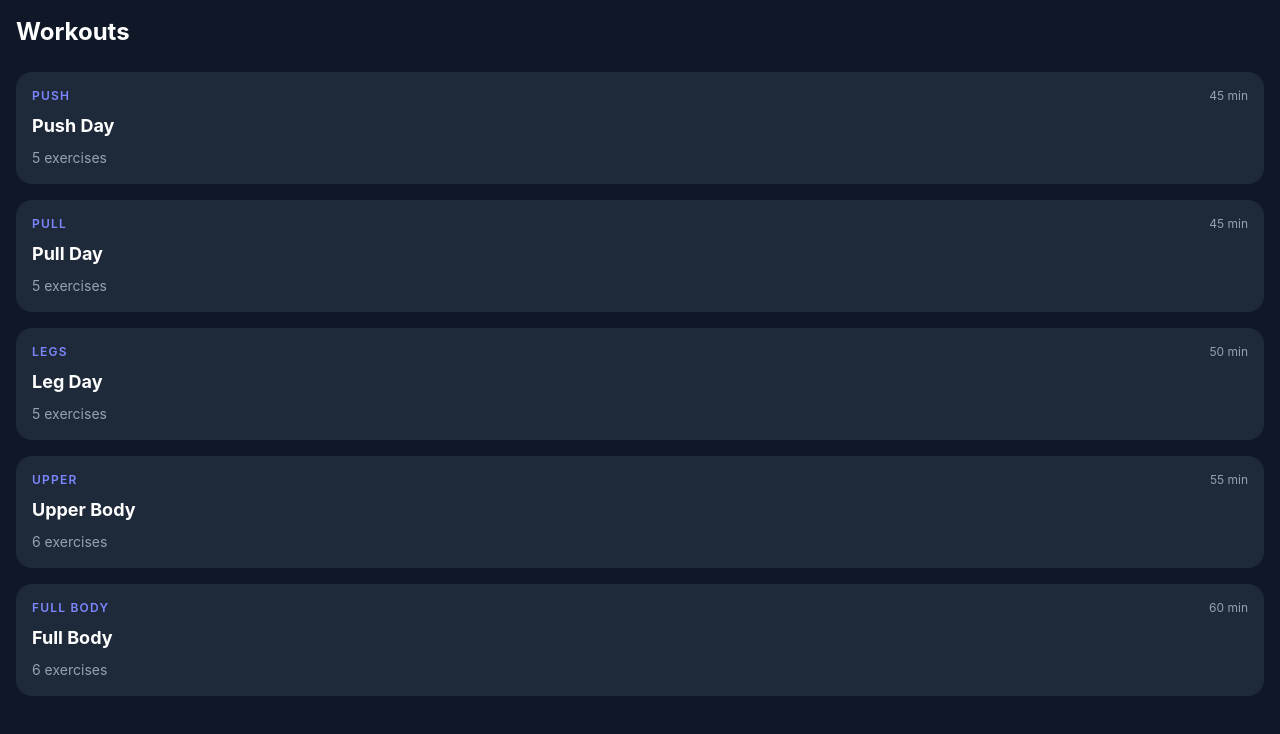
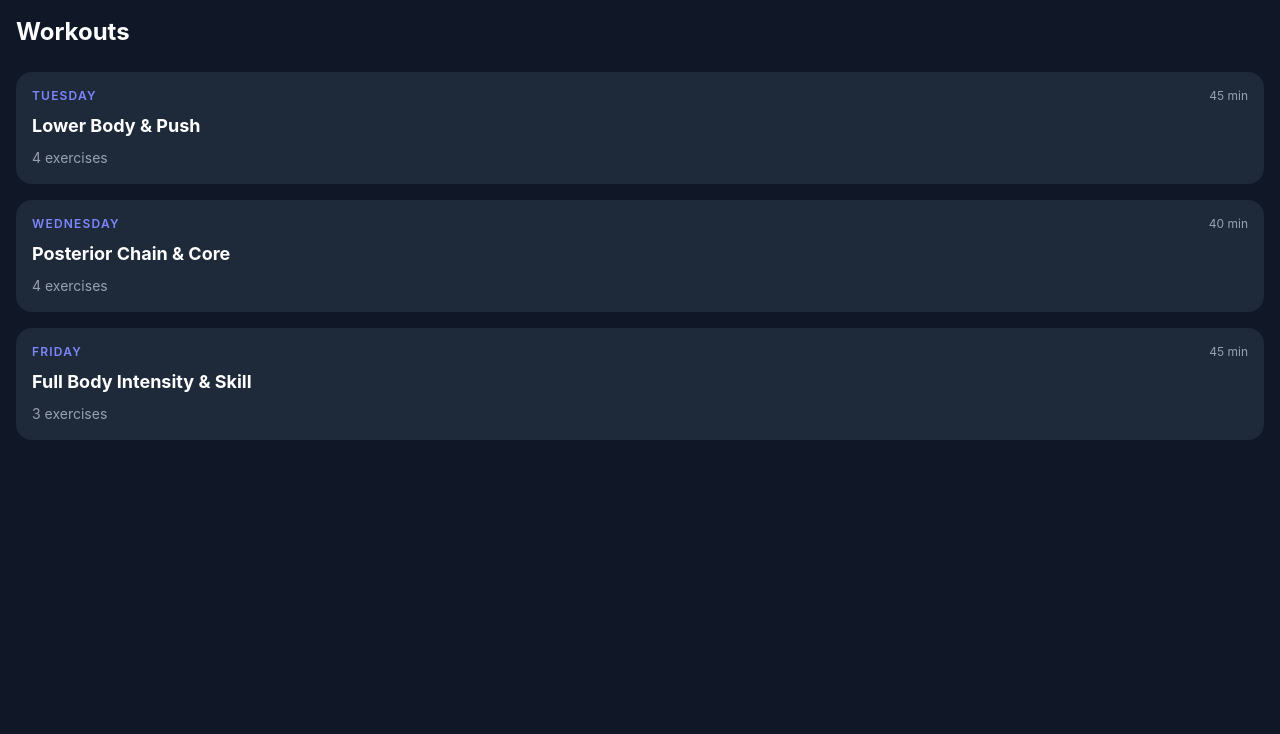
Before and after one commit to stanleywesson/trainer, a Vue app in the folder trainer-frontend/: page / in a window 1280 px wide. Shown: the top 734 px of the page. Built offline with nearby package versions, Linux system fonts and the light colour scheme.

Commit message:
change the data to match the plan. Finish the workout view file

```diff
--- a/trainer-frontend/src/data/exercises.json
+++ b/trainer-frontend/src/data/exercises.json
@@ -1,182 +1,158 @@
 [
   {
     "id": "ex-001",
-        "name": "Bench Press",
-        "muscleGroup": "push",
-        "defaultSets": 3,
+    "name": "Bulgarian Split Squats",
+    "muscleGroup": "Quads, Glutes",
+    "secondaryMuscle": "Core, Adductors",
+    "defaultSets": 4,
     "defaultReps": 8,
+    "repType": "reps",
     "restSeconds": 90,
-        "description": "Barbell press lying flat on a bench."
+    "tempo": "3-1-X-0",
+    "equipment": "Chair / Couch",
+    "description": "Keep torso upright. Front knee tracks over foot, not past toes. Drive through the heel.",
+    "progressionPath": "Add Pause → Add Weight → Jump Variation"
   },
   {
     "id": "ex-002",
-        "name": "Overhead Press",
-        "muscleGroup": "push",
+    "name": "Tempo Pushups",
+    "muscleGroup": "Chest",
+    "secondaryMuscle": "Triceps, Shoulders, Core",
     "defaultSets": 3,
-        "defaultReps": 8,
-        "restSeconds": 90,
-        "description": "Press barbell from shoulders overhead."
+    "defaultReps": 0,
+    "repType": "failure",
+    "restSeconds": 75,
+    "tempo": "2-2-1-0",
+    "equipment": "Floor",
+    "description": "Elbows at 45 degrees, not flared out. Core tight, body in a straight line from head to heels.",
+    "progressionPath": "Decline → Archer → One-Arm Negative"
   },
   {
     "id": "ex-003",
-        "name": "Incline Dumbbell Press",
-        "muscleGroup": "push",
+    "name": "Doorway / Table Rows",
+    "muscleGroup": "Back (Lats, Rhomboids)",
+    "secondaryMuscle": "Biceps, Rear Delts",
     "defaultSets": 3,
-        "defaultReps": 10,
-        "restSeconds": 75,
-        "description": "Dumbbell press on an incline bench."
+    "defaultReps": 12,
+    "repType": "reps",
+    "restSeconds": 60,
+    "tempo": "2-0-1-1",
+    "equipment": "Sturdy Doorframe / Table",
+    "description": "Squeeze shoulder blades together at the top. Keep hips from sagging.",
+    "progressionPath": "Lower Body Angle → Single Arm → Add Weight Vest"
   },
   {
     "id": "ex-004",
-        "name": "Tricep Dips",
-        "muscleGroup": "push",
+    "name": "Pike Pushups",
+    "muscleGroup": "Shoulders",
+    "secondaryMuscle": "Triceps, Upper Chest",
     "defaultSets": 3,
-        "defaultReps": 12,
+    "defaultReps": 8,
+    "repType": "reps",
     "restSeconds": 60,
-        "description": "Bodyweight dips targeting the triceps."
+    "tempo": "2-1-1-0",
+    "equipment": "Floor",
+    "description": "Hips high in an inverted V. Lower the top of your head towards the floor, not your face.",
+    "progressionPath": "Elevate Feet → Wall Handstand Hold → Wall Handstand Pushup"
   },
   {
     "id": "ex-005",
-        "name": "Push-Ups",
-        "muscleGroup": "push",
+    "name": "Nordic Hamstring Curls",
+    "muscleGroup": "Hamstrings",
+    "secondaryMuscle": "Glutes, Calves",
     "defaultSets": 3,
-        "defaultReps": 15,
-        "restSeconds": 60,
-        "description": "Classic floor push-up."
+    "defaultReps": 5,
+    "repType": "reps",
+    "restSeconds": 120,
+    "tempo": "4-0-X-0",
+    "equipment": "Couch / Partner to hold ankles",
+    "description": "Lower your torso as slowly as possible. Keep a straight line from knees to head. Catch yourself with your hands.",
+    "progressionPath": "Increase Negative Time → Add Band Assistance → Full Nordic"
   },
   {
     "id": "ex-006",
-        "name": "Barbell Row",
-        "muscleGroup": "pull",
+    "name": "Single-Leg Glute Bridge",
+    "muscleGroup": "Glutes",
+    "secondaryMuscle": "Hamstrings, Core",
     "defaultSets": 3,
-        "defaultReps": 8,
-        "restSeconds": 90,
-        "description": "Bent-over row with a barbell."
+    "defaultReps": 12,
+    "repType": "reps",
+    "restSeconds": 60,
+    "tempo": "1-2-1-0",
+    "equipment": "Floor",
+    "description": "Drive through the heel of the planted foot. Squeeze the glute hard for 2 seconds at the top. Keep hips level.",
+    "progressionPath": "Elevate Shoulders → Add Weight on Hips → Add Pause at Top"
   },
   {
     "id": "ex-007",
-        "name": "Pull-Ups",
-        "muscleGroup": "pull",
+    "name": "Plank to Pushup",
+    "muscleGroup": "Core (Abs, Obliques)",
+    "secondaryMuscle": "Triceps, Shoulders",
     "defaultSets": 3,
-        "defaultReps": 8,
-        "restSeconds": 90,
-        "description": "Overhand grip pull-up to chin over bar."
+    "defaultReps": 0,
+    "repType": "duration",
+    "defaultDuration": 45,
+    "restSeconds": 60,
+    "tempo": "Controlled",
+    "equipment": "Floor",
+    "description": "Minimize hip rocking as you move from plank to pushup position and back. Alternate leading arm.",
+    "progressionPath": "Increase Duration → Add Weight Vest"
   },
   {
     "id": "ex-008",
-        "name": "Lat Pulldown",
-        "muscleGroup": "pull",
+    "name": "Hollow Body Hold",
+    "muscleGroup": "Core (Abs)",
+    "secondaryMuscle": "Hip Flexors",
     "defaultSets": 3,
-        "defaultReps": 10,
-        "restSeconds": 75,
-        "description": "Cable pulldown targeting the lats."
+    "defaultReps": 0,
+    "repType": "duration",
+    "defaultDuration": 45,
+    "restSeconds": 60,
+    "tempo": "Static Hold",
+    "equipment": "Floor",
+    "description": "Press lower back firmly into the floor. The lower your legs and arms, the harder it is. No arch in the back.",
+    "progressionPath": "Tuck → One Leg Extended → Full Hollow → Add Rocking Motion"
   },
   {
     "id": "ex-009",
-        "name": "Seated Cable Row",
-        "muscleGroup": "pull",
-        "defaultSets": 3,
-        "defaultReps": 10,
-        "restSeconds": 75,
-        "description": "Two-hand cable row in seated position."
+    "name": "Archer Pushups",
+    "muscleGroup": "Chest, Triceps",
+    "secondaryMuscle": "Shoulders, Obliques",
+    "defaultSets": 4,
+    "defaultReps": 4,
+    "repType": "reps",
+    "restSeconds": 90,
+    "tempo": "3-1-1-0",
+    "equipment": "Floor",
+    "description": "Wide hand position. As you lower, shift your weight to one side, keeping the other arm straight.",
+    "progressionPath": "Increase ROM → Elevate Feet → Transition to One-Arm Negative"
   },
   {
     "id": "ex-010",
-        "name": "Dumbbell Curl",
-        "muscleGroup": "pull",
-        "defaultSets": 3,
-        "defaultReps": 12,
-        "restSeconds": 60,
-        "description": "Alternating dumbbell bicep curl."
+    "name": "Pistol Squat Negatives",
+    "muscleGroup": "Quads, Glutes",
+    "secondaryMuscle": "Balance, Core, Hamstrings",
+    "defaultSets": 4,
+    "defaultReps": 3,
+    "repType": "reps",
+    "restSeconds": 90,
+    "tempo": "4-0-X-0",
+    "equipment": "Chair / Box",
+    "description": "Stand on one leg, slowly lower yourself to a seated position on a chair. Use both legs to stand up and repeat.",
+    "progressionPath": "Lower Chair Height → Assisted Pistol → Full Pistol Squat"
   },
   {
     "id": "ex-011",
-        "name": "Squat",
-        "muscleGroup": "legs",
-        "defaultSets": 4,
-        "defaultReps": 6,
-        "restSeconds": 120,
-        "description": "Barbell back squat to parallel."
-    },
-    {
-        "id": "ex-012",
-        "name": "Romanian Deadlift",
-        "muscleGroup": "legs",
-        "defaultSets": 3,
-        "defaultReps": 8,
-        "restSeconds": 90,
-        "description": "Hip-hinge movement focusing on hamstrings."
-    },
-    {
-        "id": "ex-013",
-        "name": "Leg Press",
-        "muscleGroup": "legs",
-        "defaultSets": 3,
-        "defaultReps": 10,
-        "restSeconds": 90,
-        "description": "Quad-dominant machine press."
-    },
-    {
-        "id": "ex-014",
-        "name": "Walking Lunges",
-        "muscleGroup": "legs",
-        "defaultSets": 3,
-        "defaultReps": 12,
-        "restSeconds": 75,
-        "description": "Alternating forward lunges, 12 per leg."
-    },
-    {
-        "id": "ex-015",
-        "name": "Calf Raises",
-        "muscleGroup": "legs",
-        "defaultSets": 3,
-        "defaultReps": 15,
-        "restSeconds": 60,
-        "description": "Standing calf raise on a step or machine."
-    },
-    {
-        "id": "ex-016",
-        "name": "Plank",
-        "muscleGroup": "core",
-        "defaultSets": 3,
-        "defaultReps": 1,
-        "restSeconds": 60,
-        "description": "Hold a straight-body plank for 45–60 seconds."
-    },
-    {
-        "id": "ex-017",
-        "name": "Cable Crunch",
-        "muscleGroup": "core",
-        "defaultSets": 3,
-        "defaultReps": 15,
-        "restSeconds": 60,
-        "description": "Kneeling crunch against cable resistance."
-    },
-    {
-        "id": "ex-018",
-        "name": "Hanging Leg Raise",
-        "muscleGroup": "core",
-        "defaultSets": 3,
-        "defaultReps": 12,
-        "restSeconds": 60,
-        "description": "Raise legs to 90° while hanging from a bar."
-    },
-    {
-        "id": "ex-019",
-        "name": "Ab Wheel Rollout",
-        "muscleGroup": "core",
-        "defaultSets": 3,
-        "defaultReps": 10,
-        "restSeconds": 60,
-        "description": "Extend ab wheel from kneeling position."
-    },
-    {
-        "id": "ex-020",
-        "name": "Russian Twist",
-        "muscleGroup": "core",
+    "name": "Single-Leg Calf Raises",
+    "muscleGroup": "Calves",
+    "secondaryMuscle": "Ankle Stability",
     "defaultSets": 3,
     "defaultReps": 20,
+    "repType": "reps",
     "restSeconds": 45,
-        "description": "Seated trunk rotation, 20 total reps."
+    "tempo": "2-1-1-1",
+    "equipment": "Stairs / Step",
+    "description": "Stand on the edge of a step. Full range of motion — deep stretch at the bottom, hard squeeze at the top.",
+    "progressionPath": "Add Weight → Bent Knee Variation (Soleus focus)"
   }
 ]
--- a/trainer-frontend/src/data/workouts.json
+++ b/trainer-frontend/src/data/workouts.json
@@ -1,177 +1,37 @@
 [
   {
     "id": "wkt-001",
-        "name": "Push Day",
-        "category": "push",
+    "name": "Lower Body & Push",
+    "category": "Tuesday",
     "estimatedMinutes": 45,
     "exercises": [
-            {
-                "exerciseId": "ex-001",
-                "sets": 4,
-                "reps": 6
-            },
-            {
-                "exerciseId": "ex-002",
-                "sets": 3,
-                "reps": 8
-            },
-            {
-                "exerciseId": "ex-003",
-                "sets": 3,
-                "reps": 10
-            },
-            {
-                "exerciseId": "ex-004",
-                "sets": 3,
-                "reps": 12
-            },
-            {
-                "exerciseId": "ex-005",
-                "sets": 2,
-                "reps": 15
-            }
+      { "exerciseId": "ex-001", "sets": 4, "reps": 8 },
+      { "exerciseId": "ex-002", "sets": 3, "reps": 0 },
+      { "exerciseId": "ex-003", "sets": 3, "reps": 12 },
+      { "exerciseId": "ex-004", "sets": 3, "reps": 8 }
     ]
   },
   {
     "id": "wkt-002",
-        "name": "Pull Day",
-        "category": "pull",
-        "estimatedMinutes": 45,
+    "name": "Posterior Chain & Core",
+    "category": "Wednesday",
+    "estimatedMinutes": 40,
     "exercises": [
-            {
-                "exerciseId": "ex-006",
-                "sets": 4,
-                "reps": 6
-            },
-            {
-                "exerciseId": "ex-007",
-                "sets": 3,
-                "reps": 8
-            },
-            {
-                "exerciseId": "ex-008",
-                "sets": 3,
-                "reps": 10
-            },
-            {
-                "exerciseId": "ex-009",
-                "sets": 3,
-                "reps": 10
-            },
-            {
-                "exerciseId": "ex-010",
-                "sets": 3,
-                "reps": 12
-            }
+      { "exerciseId": "ex-005", "sets": 3, "reps": 5 },
+      { "exerciseId": "ex-006", "sets": 3, "reps": 12 },
+      { "exerciseId": "ex-007", "sets": 3, "reps": 0 },
+      { "exerciseId": "ex-008", "sets": 3, "reps": 0 }
     ]
   },
   {
     "id": "wkt-003",
-        "name": "Leg Day",
-        "category": "legs",
-        "estimatedMinutes": 50,
+    "name": "Full Body Intensity & Skill",
+    "category": "Friday",
+    "estimatedMinutes": 45,
     "exercises": [
-            {
-                "exerciseId": "ex-011",
-                "sets": 4,
-                "reps": 5
-            },
-            {
-                "exerciseId": "ex-012",
-                "sets": 3,
-                "reps": 8
-            },
-            {
-                "exerciseId": "ex-013",
-                "sets": 3,
-                "reps": 10
-            },
-            {
-                "exerciseId": "ex-014",
-                "sets": 3,
-                "reps": 12
-            },
-            {
-                "exerciseId": "ex-015",
-                "sets": 4,
-                "reps": 15
-            }
-        ]
-    },
-    {
-        "id": "wkt-004",
-        "name": "Upper Body",
-        "category": "upper",
-        "estimatedMinutes": 55,
-        "exercises": [
-            {
-                "exerciseId": "ex-001",
-                "sets": 3,
-                "reps": 8
-            },
-            {
-                "exerciseId": "ex-006",
-                "sets": 3,
-                "reps": 8
-            },
-            {
-                "exerciseId": "ex-002",
-                "sets": 3,
-                "reps": 8
-            },
-            {
-                "exerciseId": "ex-007",
-                "sets": 3,
-                "reps": 8
-            },
-            {
-                "exerciseId": "ex-010",
-                "sets": 3,
-                "reps": 12
-            },
-            {
-                "exerciseId": "ex-004",
-                "sets": 3,
-                "reps": 12
-            }
-        ]
-    },
-    {
-        "id": "wkt-005",
-        "name": "Full Body",
-        "category": "full_body",
-        "estimatedMinutes": 60,
-        "exercises": [
-            {
-                "exerciseId": "ex-011",
-                "sets": 3,
-                "reps": 6
-            },
-            {
-                "exerciseId": "ex-001",
-                "sets": 3,
-                "reps": 8
-            },
-            {
-                "exerciseId": "ex-006",
-                "sets": 3,
-                "reps": 8
-            },
-            {
-                "exerciseId": "ex-012",
-                "sets": 3,
-                "reps": 8
-            },
-            {
-                "exerciseId": "ex-016",
-                "sets": 3,
-                "reps": 1
-            },
-            {
-                "exerciseId": "ex-019",
-                "sets": 3,
-                "reps": 10
-            }
+      { "exerciseId": "ex-009", "sets": 4, "reps": 4 },
+      { "exerciseId": "ex-010", "sets": 4, "reps": 3 },
+      { "exerciseId": "ex-011", "sets": 3, "reps": 20 }
     ]
   }
 ]
--- a/trainer-frontend/src/views/WorkoutView.vue
+++ b/trainer-frontend/src/views/WorkoutView.vue
@@ -1,5 +1,105 @@
+<script setup lang="ts">
+import workoutsData from '@/data/workouts.json'
+import exercisesData from '@/data/exercises.json'
+import { useRoute, useRouter } from 'vue-router'
+import { computed, ref } from 'vue'
+
+const route = useRoute();
+const router = useRouter();
+const currentIndex = ref(0);
+
+const workout = computed(() =>
+    workoutsData.find(x => x.id === route.params.id)
+);
+
+const exercises = computed(() =>
+    (workout.value?.exercises ?? []).map(e => ({
+        ...exercisesData.find(ex => ex.id === e.exerciseId)!,
+        sets: e.sets,
+        reps: e.reps
+    }))
+);
+
+const currentExercise = computed(() => exercises.value[currentIndex.value]);
+const nextExercise = computed(() => exercises.value[currentIndex.value + 1] ?? null);
+const isLastExercise = computed(() => currentIndex.value >= exercises.value.length - 1);
+
+function finishEarly() {
+    router.push('/');
+}
+
+function repLabel(exercise: typeof currentExercise.value) {
+    if (!exercise) return ''
+    if (exercise.repType === 'failure') return 'To Failure'
+    if (exercise.repType === 'duration') return `${exercise.defaultDuration}s`
+    return `${exercise.reps} reps`
+}
+
+function next() {
+    if (isLastExercise.value) {
+        router.push('/');
+    } else {
+        currentIndex.value++;
+    }
+}
+</script>
+
 <template>
-    <div class="min-h-screen bg-gray-900 p-4">
-      <h1 class="text-2xl font-bold text-white">Workout View — coming soon</h1>
+    <div class="min-h-screen bg-gray-900 p-4 flex flex-col gap-6">
+        <!-- Header -->
+        <div class="flex items-center justify-between">
+            <h1 class="text-xl font-bold text-white">{{ workout?.name }}</h1>
+            <button class="text-sm text-red-400 font-semibold" @click="finishEarly">Finish Early</button>
+        </div>
+
+        <!-- Progress -->
+        <div class="flex flex-col gap-2">
+            <div class="flex justify-between text-sm text-gray-400">
+                <span>Exercise {{ currentIndex + 1 }} of {{ exercises.length }}</span>
+                <span>{{ Math.round(((currentIndex + 1) / exercises.length) * 100) }}%</span>
+            </div>
+            <div class="w-full bg-gray-700 rounded-full h-2">
+                <div class="bg-indigo-500 h-2 rounded-full transition-all"
+                    :style="{ width: `${((currentIndex + 1) / exercises.length) * 100}%` }"></div>
+            </div>
+        </div>
+
+        <!-- Current Exercise -->
+        <div class="bg-gray-800 rounded-2xl p-5 flex flex-col gap-3" v-if="currentExercise">
+            <span class="text-xs font-semibold uppercase tracking-widest text-indigo-400">
+                {{ currentExercise.muscleGroup }}
+            </span>
+            <h2 class="text-2xl font-bold text-white">{{ currentExercise.name }}</h2>
+            <p class="text-gray-400 text-sm">{{ currentExercise.description }}</p>
+
+            <div class="flex gap-4 mt-1 text-sm text-gray-300">
+                <span>{{ currentExercise.sets }} sets</span>
+                <span>{{ repLabel(currentExercise) }}</span>
+                <span>Tempo: {{ currentExercise.tempo }}</span>
+            </div>
+
+            <div class="text-sm text-gray-400">
+                <span class="text-gray-500">Equipment: </span>{{ currentExercise.equipment }}
+            </div>
+
+            <div class="text-sm text-gray-400">
+                <span class="text-gray-500">Progression: </span>{{ currentExercise.progressionPath }}
+            </div>
+        </div>
+
+        <!-- Next Exercise Preview -->
+        <div class="bg-gray-800/50 rounded-2xl p-4 flex flex-col gap-1" v-if="nextExercise">
+            <span class="text-xs text-gray-500 uppercase tracking-widest">Up next</span>
+            <span class="text-white font-semibold">{{ nextExercise?.name }}</span>
+        </div>
+
+        <!-- Navigation -->
+        <div class="mt-auto">
+            <button @click="next"
+                class="w-full py-4 rounded-2xl bg-indigo-600 text-white font-bold text-lg active:scale-95 transition-transform">{{
+                    isLastExercise ? 'Finish' : 'Next Exercise' }}</button>
+            <button v-if="!isLastExercise" @click="next" class="w-full py-3 mt-2 text-gray-400 text-sm">Skip this
+                exercise</button>
+        </div>
     </div>
-  </template>
+</template>
```
Lines whose indentation alone changed are shown as unchanged.
